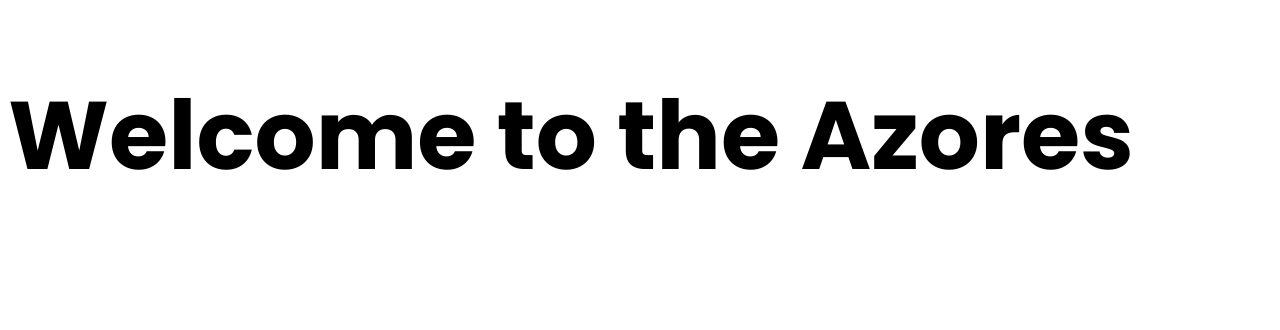
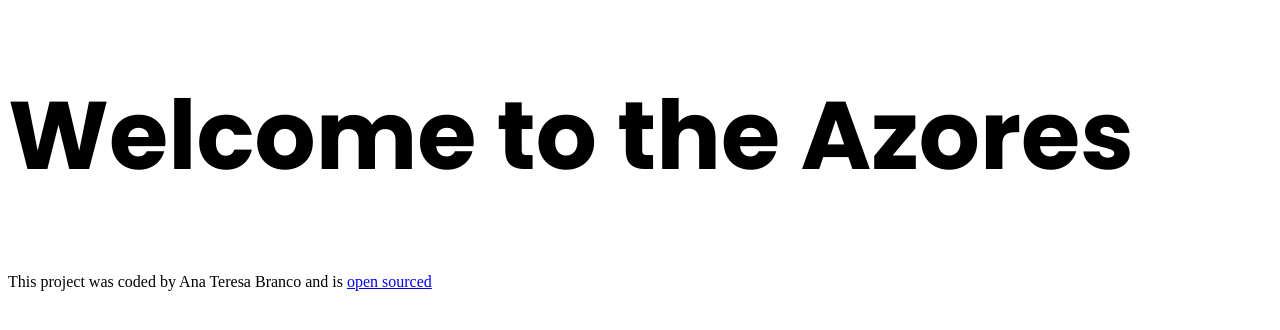
Before and after one commit to atbranco/azores-travel-project, a plain HTML site: page index.html in a window 1280 px wide. Drawn offline with Linux system fonts and the light colour scheme.

Commit message:
Added link to GitHub repository

```diff
--- a/index.html
+++ b/index.html
@@ -19,5 +19,14 @@
   </head>
   <body>
     <h1>Welcome to the Azores</h1>
+
+    <footer>
+      This project was coded by Ana Teresa Branco and is
+      <a
+        href="https://github.com/atbranco/azores-travel-project"
+        target="_blank"
+        >open sourced</a
+      >
+    </footer>
   </body>
 </html>
```
